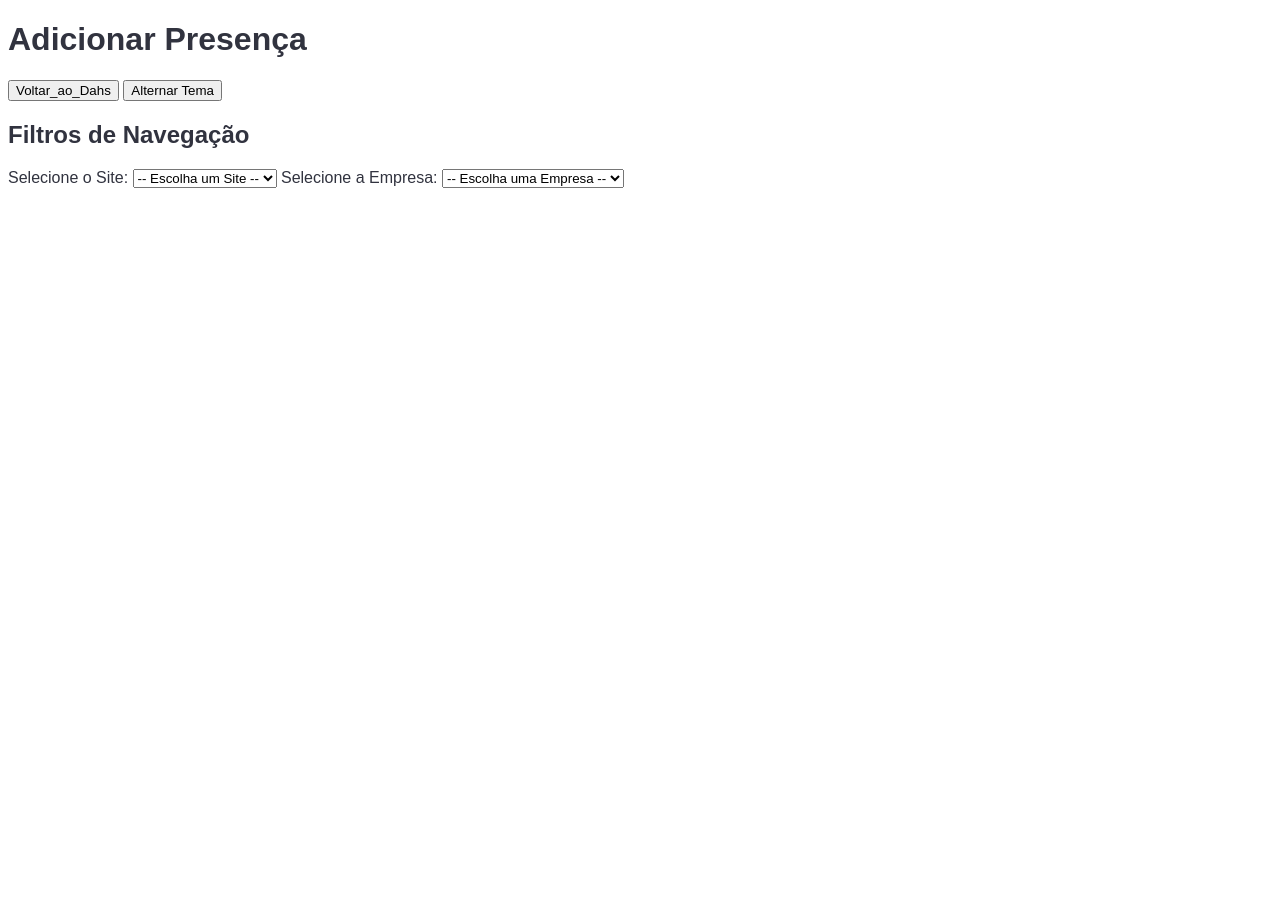
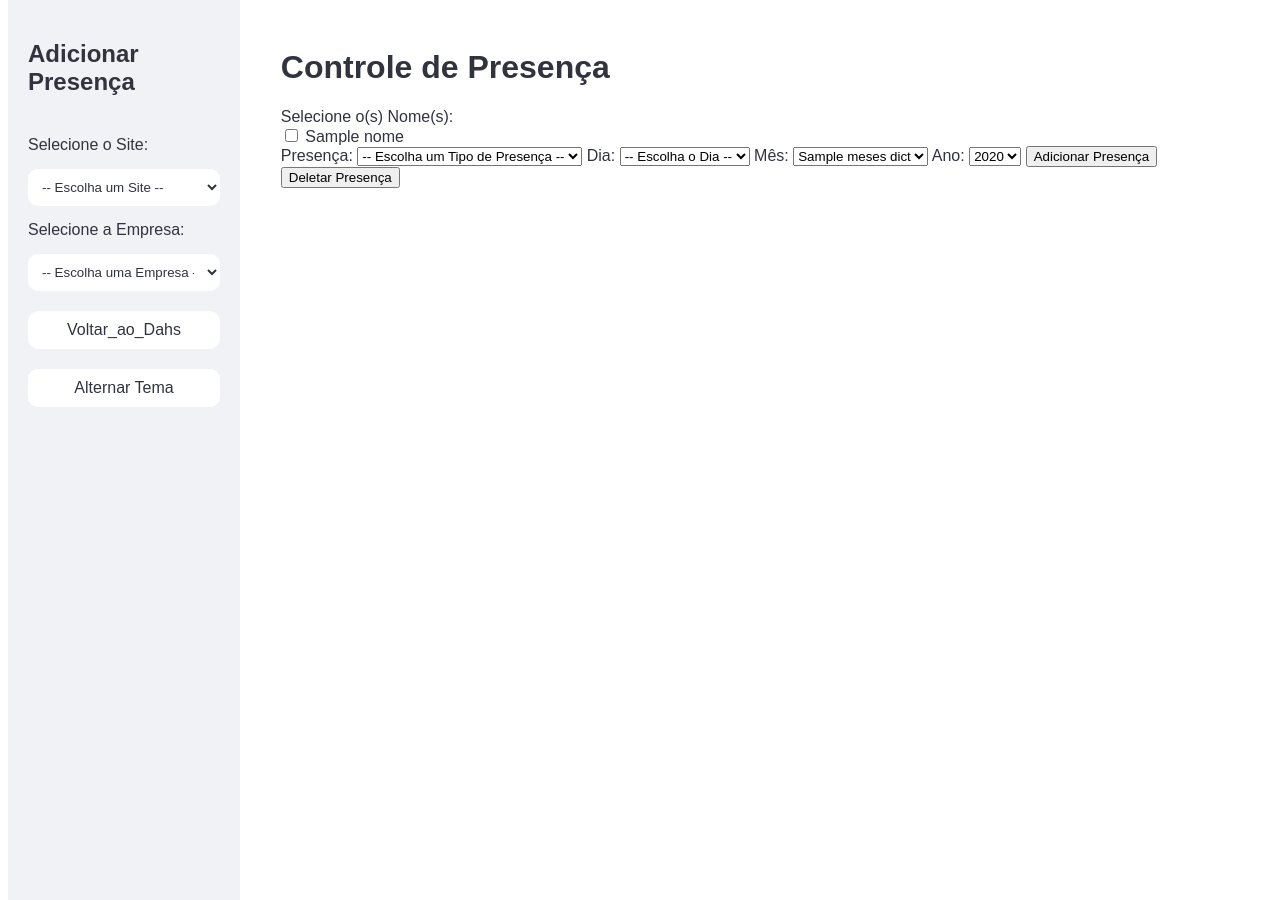
Before and after one commit to Pontessxx/VenvQua-Flask_integration_v1, a Flask app: template meu_app_flask/templates/adicionar_presenca.html in a window 1280 px wide. Run offline with Flask 3, Linux system fonts and the light colour scheme; the template is opened without the code that fills it: most values are stand-ins (such as "Sample title", 1, 10 or a date in 2020).

Commit message:
Nomes_checkbox_paginadois

```diff
--- a/meu_app_flask/app.py
+++ b/meu_app_flask/app.py
@@ -5,7 +5,7 @@ import json
 import warnings
 import plotly.graph_objs as go
 import plotly
-
+from datetime import datetime
 # import click
 # import logging
 
@@ -265,22 +265,62 @@ def get_empresa_id(empresa_nome, empresas):
             return empresa[0]
     return None
 
+def get_siteempresa_id(site_id, empresa_id):
+    """Obtém o ID_SiteEmpresas com base no site e empresa selecionados, considerando apenas empresas ativas."""
+    cursor = conn.cursor()
+    query = """SELECT id_SiteEmpresa FROM Site_Empresa WHERE id_Sites = ? AND id_Empresas = ? AND Ativo = True"""
+    cursor.execute(query, (site_id, empresa_id))
+    result = cursor.fetchone()
+    return result[0] if result else None
+
+def get_nomes(siteempresa_id, ativos=True):
+    """Obtém os nomes associados ao ID_SiteEmpresas, filtrando por ativos se solicitado."""
+    cursor = conn.cursor()
+    query = "SELECT Nome.Nome FROM Nome WHERE id_SiteEmpresa = ?"
+
+    if ativos:
+        query += " AND Ativo = True"
+    else:
+        query += " AND Ativo = False"
+
+    cursor.execute(query, (siteempresa_id,))
+    nomes = [row[0] for row in cursor.fetchall()]
+    return nomes
+
 @app.route('/adicionar-presenca', methods=['GET', 'POST'])
 def adiciona_presenca():
-    # Consultar sites
+    # Consultar sites e presenças
     query_sites = "SELECT DISTINCT Sites FROM Site"
     sites = pd.read_sql(query_sites, conn)['Sites'].tolist()
+    presenca_opcoes = pd.read_sql("SELECT DISTINCT Presenca FROM Presenca", conn)['Presenca'].tolist()
 
-    # Captura os valores dos filtros
-    selected_site = request.form.get("site")
-    selected_empresa = request.form.get("empresa")
-    # selected_nomes = request.form.getlist("nomes")
-    # selected_meses = request.form.getlist("meses")
-    # selected_presenca = request.form.getlist("presenca")
+    # Captura os valores dos filtros e converte para maiúsculas
+    selected_site = request.form.get("site").upper() if request.form.get("site") else None
+    selected_empresa = request.form.get("empresa").upper() if request.form.get("empresa") else None
+    selected_nomes = [nome.upper() for nome in request.form.getlist("nomes")] if request.form.getlist("nomes") else []
+    selected_presenca = request.form.get("presenca").upper() if request.form.get("presenca") else None
 
+    siteempresa_id = None
+    nomes = []
     empresas = []
+
+    # Obter ano e mês atuais
+    current_year = datetime.now().year
+    current_month = datetime.now().strftime("%m")  # Formato de dois dígitos para o mês
+
+    # Gerar a lista de dias do mês
+    dias = [str(i).zfill(2) for i in range(1, 32)]  # Gera a lista de dias de 01 a 31
+
     if selected_site:
         empresas = get_empresas(get_site_id(selected_site))
+
+    if selected_site and selected_empresa:
+        site_id = get_site_id(selected_site)
+        empresa_id = get_empresa_id(selected_empresa, empresas)
+        siteempresa_id = get_siteempresa_id(site_id, empresa_id)
+        if siteempresa_id:
+            nomes = get_nomes(siteempresa_id, ativos=True)
+
     # Renderiza o template HTML e passa as variáveis necessárias
     return render_template(
         "adicionar_presenca.html",
@@ -288,6 +328,12 @@ def adiciona_presenca():
         empresas=[e[1] for e in empresas],
         selected_site=selected_site,
         selected_empresa=selected_empresa,
+        nomes=nomes,  # Passa os nomes obtidos
+        presenca_opcoes=presenca_opcoes,  # Passa as opções de presença
+        dias=dias,  # Passa os dias do mês
+        current_month=current_month,  # Passa o mês atual
+        current_year=current_year,  # Passa o ano atual
+        meses_dict=meses_dict,  # Dicionário de meses em português
         color_marker_map=color_marker_map,
     )
 
--- a/meu_app_flask/templates/adicionar_presenca.html
+++ b/meu_app_flask/templates/adicionar_presenca.html
@@ -11,12 +11,9 @@
     <link rel="stylesheet" href="../static/styles.css">
 </head>
 <body>
-    <h1>Adicionar Presença</h1>
-    <button onclick="voltarParaDashboard()">Voltar_ao_Dahs</button>
-    <button id="toggle-theme">Alternar Tema</button>
-
+    <div class="menu">
+        <h2>Adicionar Presença</h2>
         <form id="siteFormAdiciona" action="/adicionar-presenca" method="POST">
-        <h2>Filtros de Navegação</h2>
             <label for="site">Selecione o Site:</label>
             <select id="site" name="site">
                 <option value="">-- Escolha um Site --</option>
@@ -37,6 +34,62 @@
                 {% endfor %}
             </select>
         </form>
+        <button onclick="voltarParaDashboard()">Voltar_ao_Dahs</button>
+        <button id="toggle-theme">Alternar Tema</button>
+    </div>
+    <div class="main-content">
+
+        <!-- Segundo Formulário -->
+        <h1>Controle de Presença</h1>
+        <form id="formAdicionarPresenca" action="/adicionar-presenca" method="POST">
+
+            <label for="nomes">Selecione o(s) Nome(s):</label><br>
+            {% for nome in nomes %}
+                <input type="checkbox" id="nome_{{ loop.index }}" name="nomes" value="{{ nome }}">
+                <label for="nome_{{ loop.index }}">{{ nome }}</label><br>
+            {% endfor %}
+
+            <!-- Seleção de Presença -->
+            <label for="presenca">Presença:</label>
+            <select id="presenca" name="presenca">
+                <option value="">-- Escolha um Tipo de Presença --</option>
+                {% for presenca in presenca_opcoes %}
+                    <option value="{{ presenca }}">{{ presenca }}</option>
+                {% endfor %}
+            </select>
+
+            <!-- Seleção de Dia -->
+            <label for="dia">Dia:</label>
+            <select id="dia" name="dia">
+                <option value="">-- Escolha o Dia --</option>
+                {% for dia in dias %}
+                    <option value="{{ dia }}">{{ dia }}</option>
+                {% endfor %}
+            </select>
+
+            <!-- Seleção de Mês -->
+            <label for="mes">Mês:</label>
+            <select id="mes" name="mes">
+                {% for mes_nome, mes_numero in meses_dict.items() %}
+                    <option value="{{ mes_numero }}" {% if mes_numero == current_month %}selected{% endif %}>
+                        {{ mes_nome }}
+                    </option>
+                {% endfor %}
+            </select>
+
+            <!-- Seleção de Ano -->
+            <label for="ano">Ano:</label>
+            <select id="ano" name="ano">
+                <option value="{{ current_year }}" selected>{{ current_year }}</option>
+            </select>
+
+            <!-- Botões -->
+            <button type="submit">Adicionar Presença</button>
+            <button type="button" onclick="deletarPresenca()">Deletar Presença</button>
+        </form>
+    </div>
+
+
     <script>
         $(document).ready(function () {
             // Função para submeter o formulário de filtros preservando site e empresa
```
Lines whose indentation alone changed are shown as unchanged.
